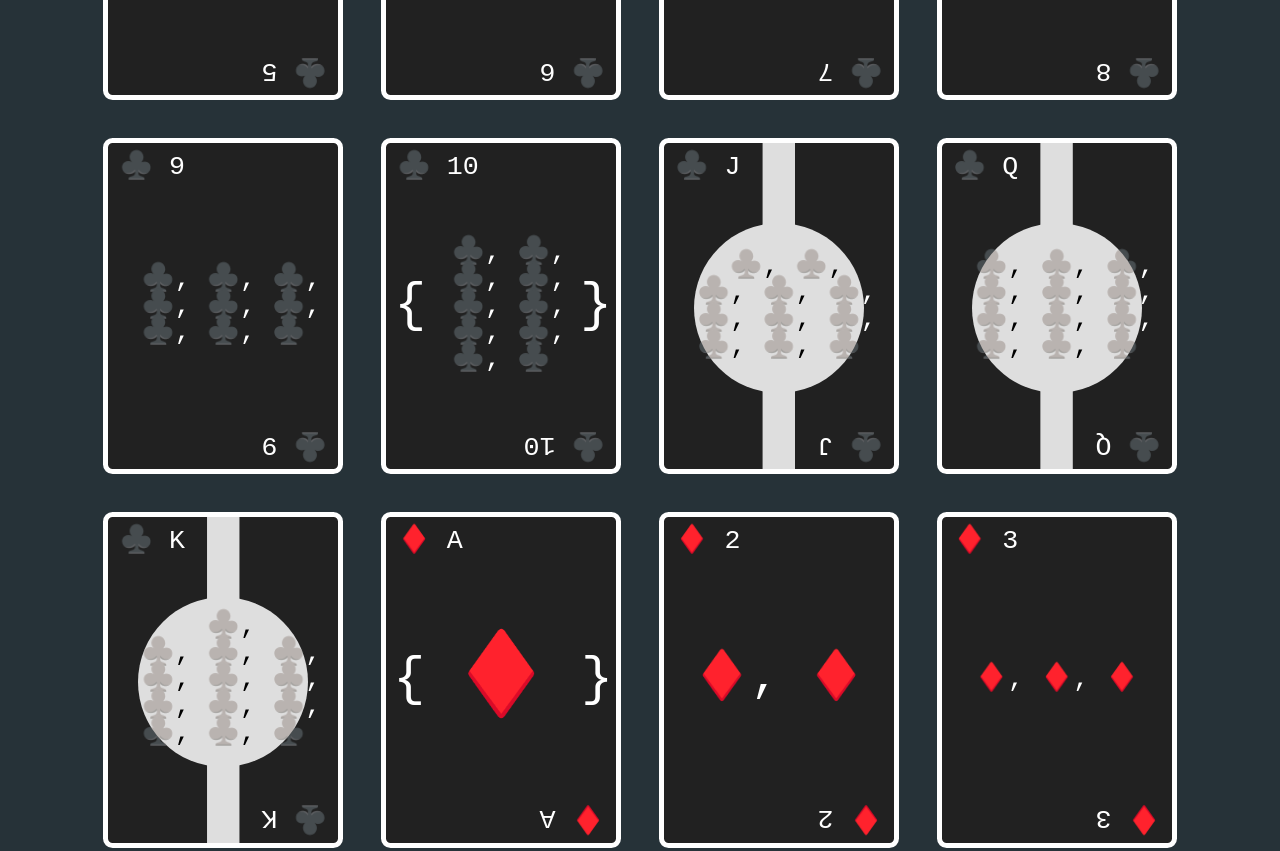
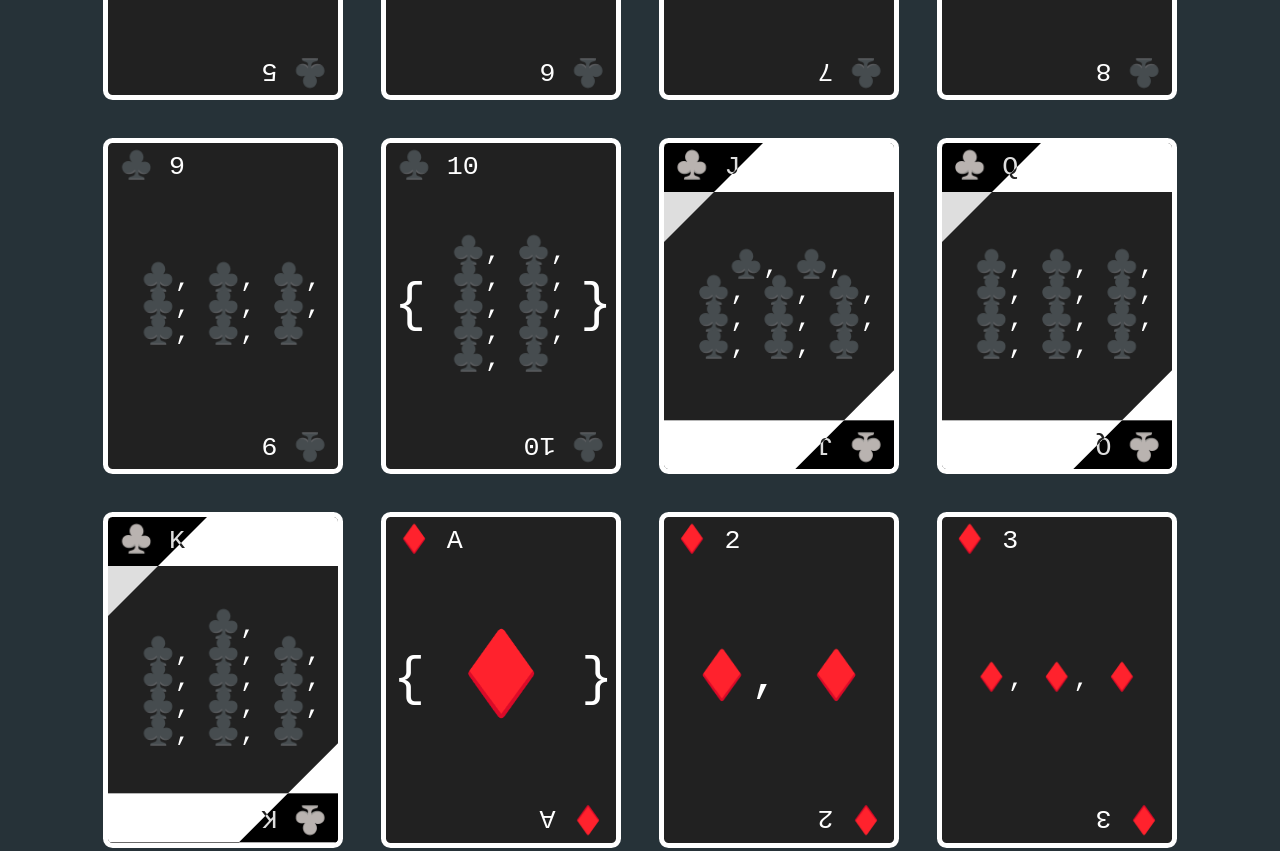
Before and after one commit to 1j01/techy-playing-cards, a website: page index.html in a window 1280 px wide. Shown: the part 800-1651 px from the top of the page. Drawn offline with Linux system fonts and the light colour scheme.

Commit message:
Interesting face card design

```diff
--- a/styles/cards.css
+++ b/styles/cards.css
@@ -54,9 +54,43 @@
 
 .header {
 	padding: 3mm;
+	position: relative;
 }
 .bottom.header {
 	transform: rotate(0.5turn);
+}
+/*.face-card .header::after {
+	content: "";
+	position: absolute;
+	left: 0;
+	right: 0;
+	top: 0;
+	bottom: 0;
+	background: currentColor;
+	mix-blend-mode: difference;
+}*/
+.face-card .header {
+	background: currentColor;
+}
+.face-card .header * {
+	color: #212121;
+}
+.face-card .header::after {
+	content: "";
+	position: absolute;
+	/*left: 0;*/
+	/*right: 0;*/
+	width: 140px;
+	height: 140px;
+	background: currentColor;
+	mix-blend-mode: difference;
+	/* FIXME: blend mode makes for inconsistent coloration */
+	transform: rotate(-0.125turn);
+	/*transform-origin: bottom left;*/
+	transform-origin: center left;
+	transform-origin: center center;
+	left: -70px;
+	top: -70px;
 }
 
 .center {
@@ -98,34 +132,6 @@
 	/*opacity: 0.5;*/
 }
 
-.face-card:after {
-	/* TODO: distinguish face cards better or not at all; this isn't good */
-	content: attr(data-suit);
-	/*content: "#";*/
-	content: "|";
-	/*content: "";*/
-	font-size: 400px;
-	position: absolute;
-	top: 0.2em;
-	/*width: 100%;*/
-	/*height: 100%;*/
-	width: 170px;
-	height: 170px;
-	border-radius: 50%;
-	background: currentColor;
-	display: flex;
-	justify-content: center;
-	align-items: center;
-	align-content: center;
-	align-self: center;
-	/*mix-blend-mode: soft-light;*/
-	mix-blend-mode: difference;
-}
-.face-card .center {
-	/*color: black;*/
-	/*mix-blend-mode: overlay;*/
-}
-
 .ace .center {
 	font-size: 60pt;
 }
```
